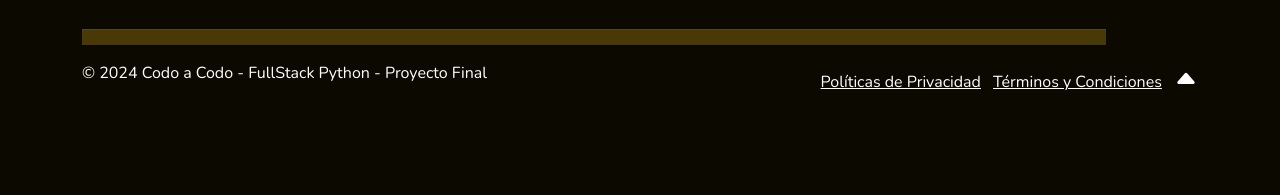
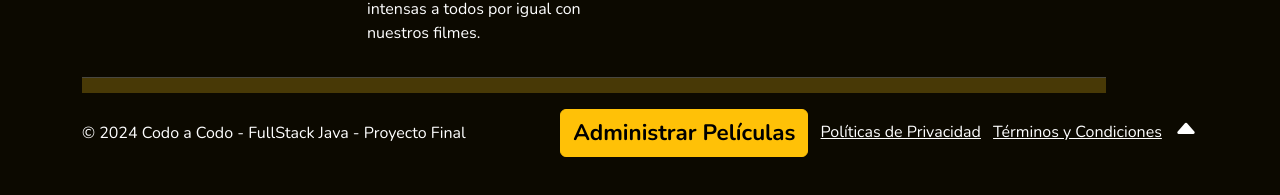
Before and after one commit to Gigal98/ProyectoFinal, a plain HTML site: page Front/index.html in a window 1280 px wide. Shown: the part 5465-5660 px from the top of the page. Before the commit the page ends 5626 px from the top, so only its background shows below. Drawn offline with nearby package versions, Linux system fonts and the light colour scheme.

Commit message:
Actualizando Landing Page

```diff
--- a/Front/index.css
+++ b/Front/index.css
@@ -188,7 +188,7 @@ body {
     background-size: cover;
     background-position: center;
     height: 50vh;
-
+    margin-top: 3em;
 
 }
 
@@ -219,6 +219,12 @@ body {
     background-color: #fac81b;
 }
 
+#boton-administrar-peliculas {
+    font-size: 1.4rem;
+    color: black;
+    font-weight: bold;
+}
+
 /* Motivational Section - Effects */
 
 
--- a/Front/index.html
+++ b/Front/index.html
@@ -142,7 +142,7 @@
 
     <section>
 
-        <div data-aos="fade-up" data-aos-duration="800" data-aos-offset="400"  id="motivational-section" class="container-fluid d-flex flex-column justify-content-center align-items-center aos-init aos-animate">
+        <div data-aos="fade-up" data-aos-duration="1000" data-aos-offset="400"  id="motivational-section" class="container-fluid d-flex flex-column justify-content-center align-items-center aos-init aos-animate">
 
             <h1 id="banner-motivational-section" class="mt-4">
 
@@ -225,12 +225,15 @@
                 </div>
             </div>
             <hr id="yellow-hr-bar">
-            <div class="row">
-                <div class="col-md-6">
-                    <p>© 2024 Codo a Codo - FullStack Python - Proyecto Final</p>
+            <div class="row d-flex align-items-center">
+                <div class="col-md-5">
+                    <p>© 2024 Codo a Codo - FullStack Java - Proyecto Final</p>
                 </div>
-                <div class="col-md-6 text-end">
+                <div class="col-md-7 text-end">
                     <ul class="list-inline footer-links">
+                        <li class="list-inline-item">
+                            <button id="boton-administrar-peliculas" class="btn btn-warning">Administrar Películas</button>
+                        </li>
                         <li class="list-inline-item">
                             <a href="#" class="text-white">
                                 Políticas de Privacidad
```
